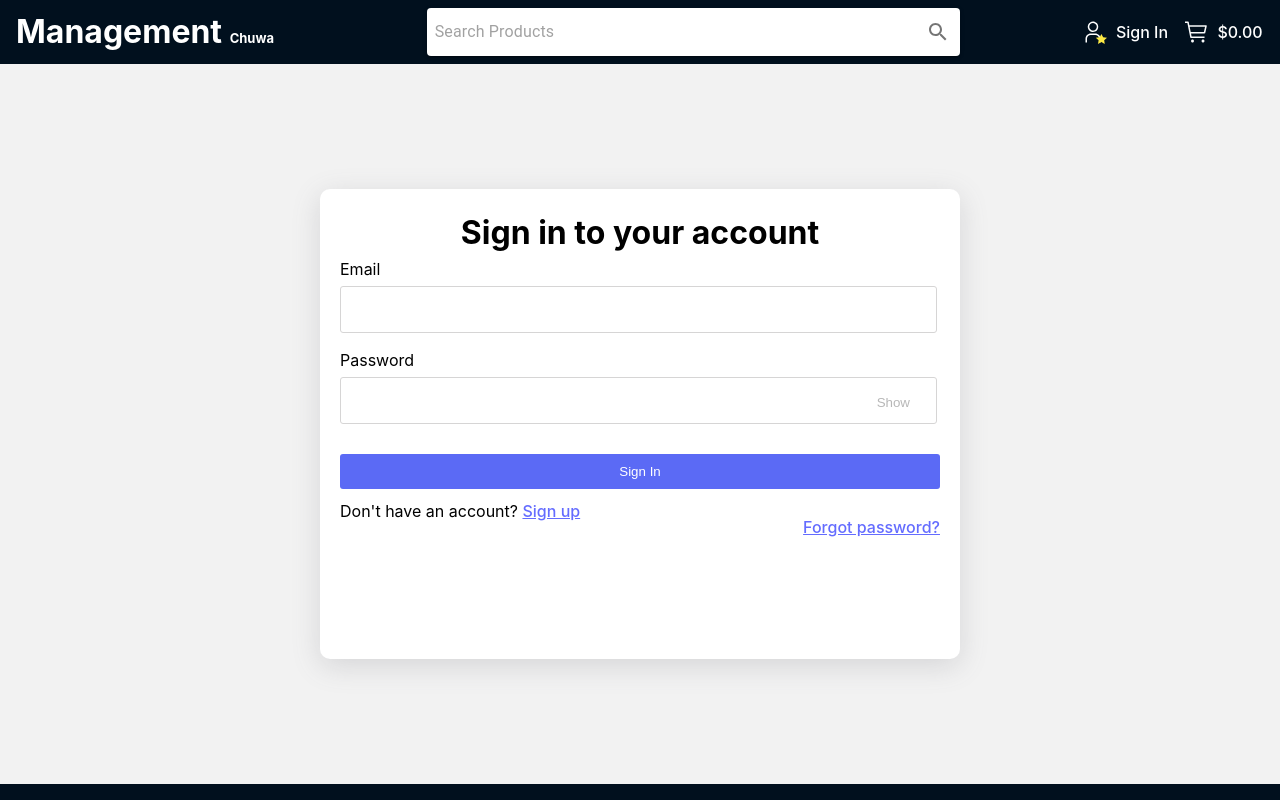
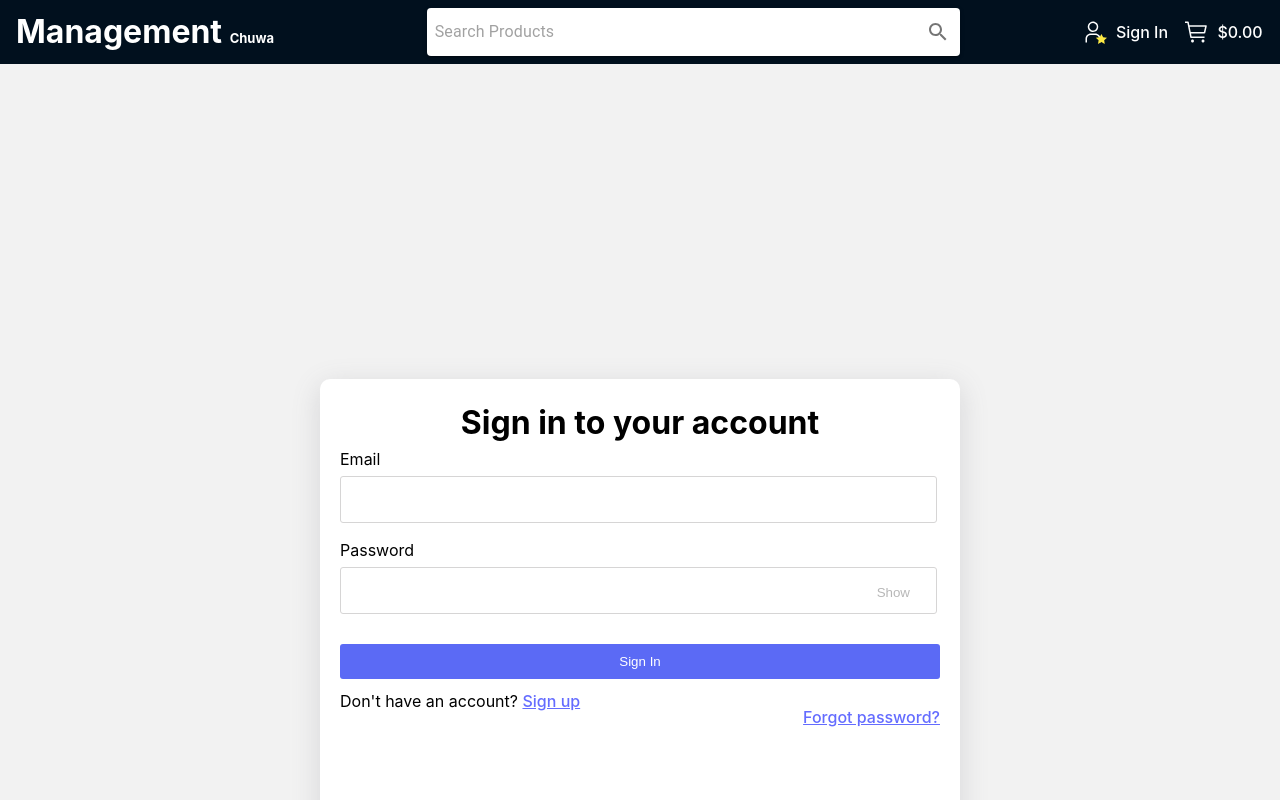
Before and after one commit to smudgebaby/Project1, a React (Vite) app in the folder product management system/: page /signin in a window 1280 px wide. Shown: the top 800 px of the page. Built offline with nearby package versions, Linux system fonts and the light colour scheme.

Commit message:
create product page

```diff
--- a/product management system/src/App.jsx
+++ b/product management system/src/App.jsx
@@ -5,23 +5,23 @@ import SignUp from './Pages/SignUp/SignUp.jsx'
 import Header from './Components/Header.jsx';
 import Footer from './Components/Footer.jsx';
 import CreateProduct from './Pages/CreateProduct/CreateProduct.jsx';
-
 function App() {
 
   return (
-    <>
-      <Router>
-        <Header />
+    <Router>
+      <Header />
+      <Container maxWidth="lg" sx={{minHeight: 1100, display: "flex", justifyContent: "center", alignItems: "center"}}>
         <Routes>
           <Route path='/signin' element={<SignIn />} />
           <Route path='/signup' element={<SignUp />} />
           <Route path='/create' element={<CreateProduct />} />
         </Routes>
-        <Footer />
-      </Router>
-
-    </>
-  )
+      </Container>
+      <Footer />
+    </Router>
+)
 }
 
+import {Container} from '@mui/material';
+
 export default App
--- a/product management system/src/Pages/SignIn/SignIn.css
+++ b/product management system/src/Pages/SignIn/SignIn.css
@@ -2,7 +2,7 @@
   display: flex;
   justify-content: center;
   align-items: center;
-  min-height: 90vh;
+  /*min-height: 90vh;*/
 }
 
 .sign-in-form-container {
```
